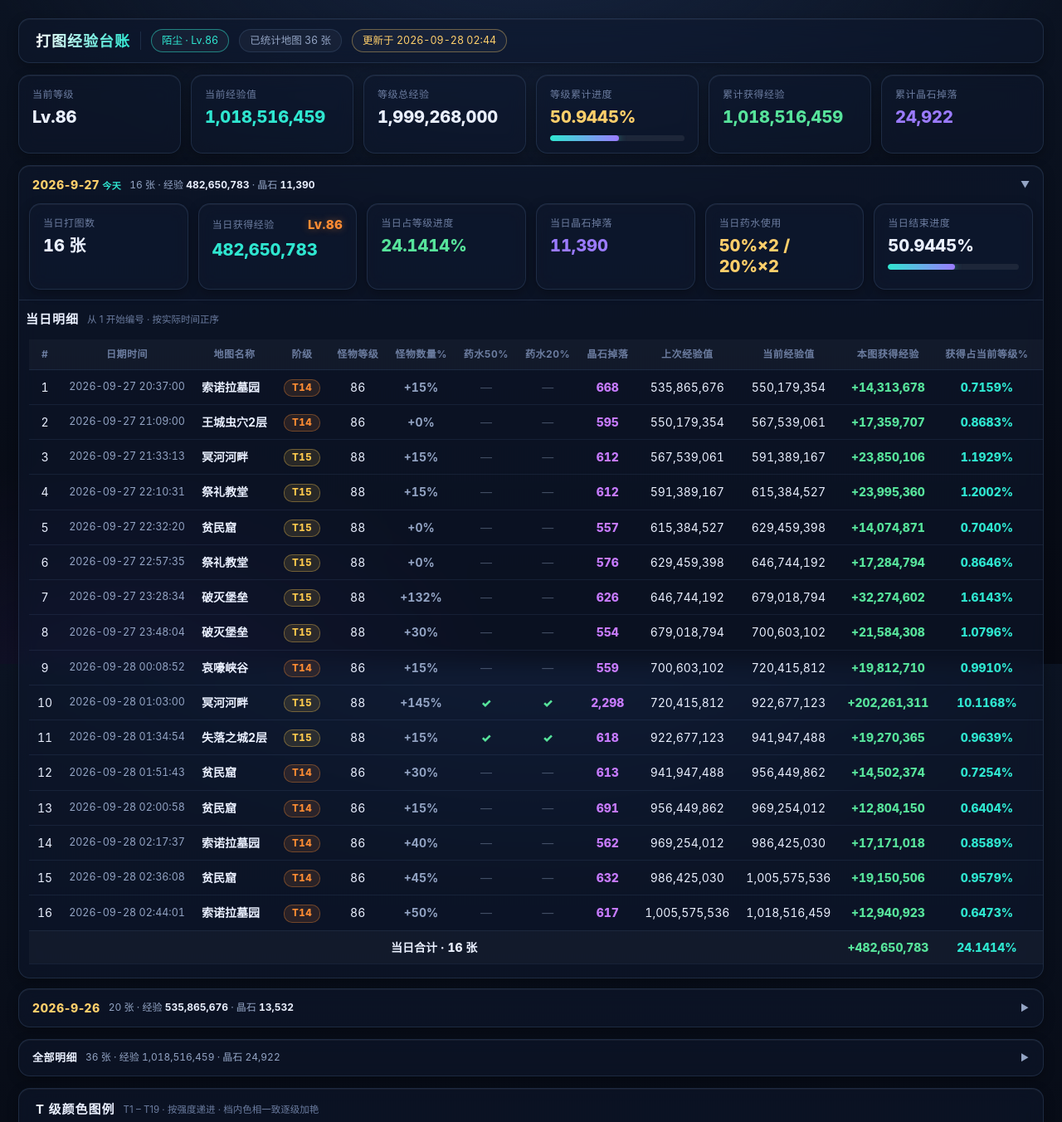
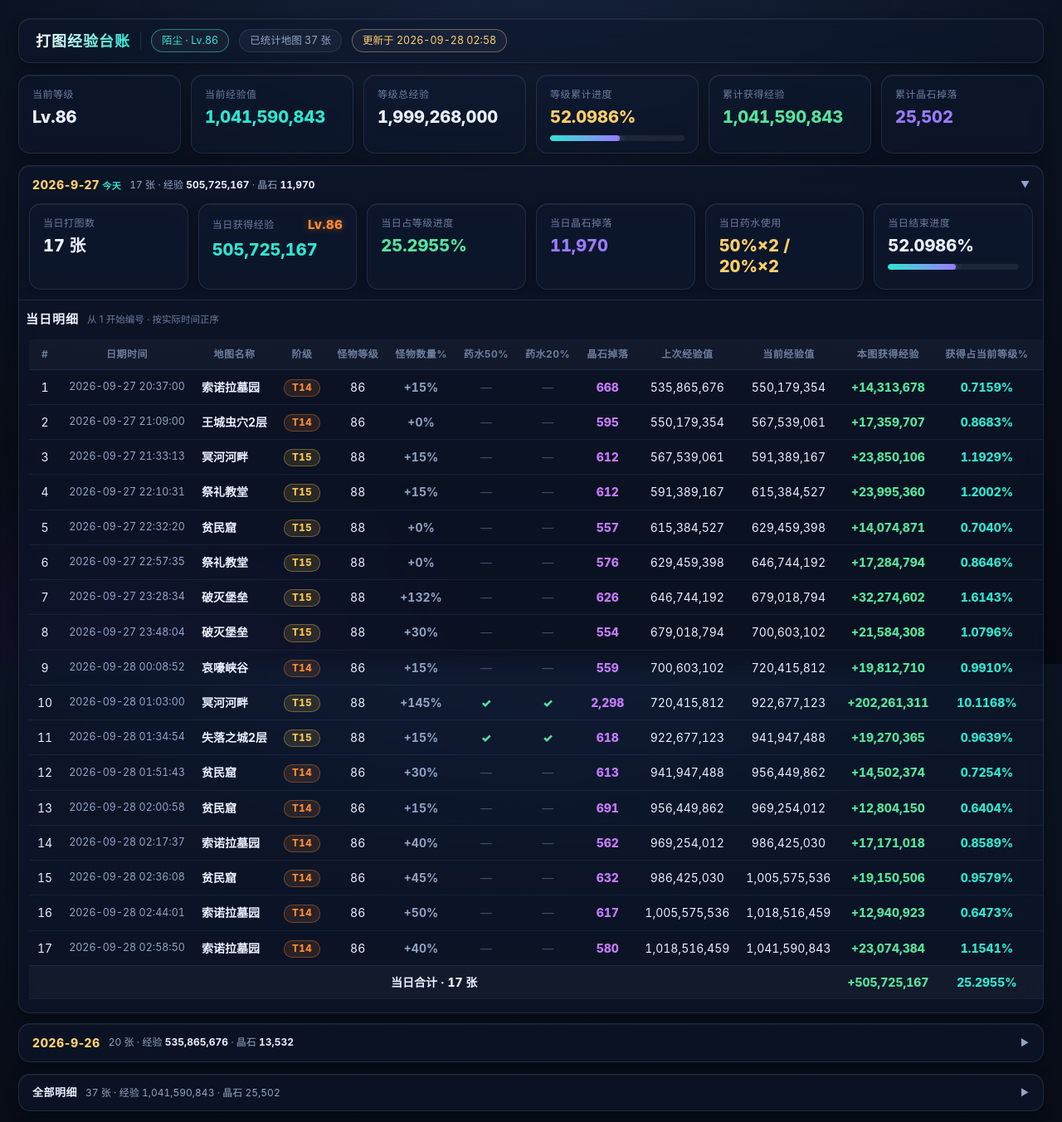
Before and after one commit to dycxlcvxv00/baozhan-game, a website: page index-xp.html in a window 1280 px wide. Shown: the top 1352 px of the page at 83% size. Drawn offline with Linux system fonts and the light colour scheme.

Commit message:
经验台账：新增第37条 T14索诺拉墓园 怪物86级 晶石580 进度52.0986%

```diff
--- a/index-xp.html
+++ b/index-xp.html
@@ -248,7 +248,7 @@
 <script>
 /* ============ 数据区：追加记录只改这里 ============ */
 const LEVEL_TOTAL = 1999268000;          // 86 级升级所需总经验
-const UPDATED_AT  = '2026-09-28 02:44';
+const UPDATED_AT  = '2026-09-28 02:58';
 
 /* dt 为统计时刻，精确到分秒；
    #1 为 86 级首张统计图按 0 起点计；前两条分秒为补记时刻 */
@@ -432,6 +432,11 @@ const XP_RECORDS = [
     map:'索诺拉墓园', tier:'T14', mobLv:86, mobQty:50,
     pot50:false, pot20:false, stones:617,
     prev:1005575536, cur:1018516459, note:'' },
+
+  { dt:'2026-09-28 02:58:50', role:'陌尘', level:86,
+    map:'索诺拉墓园', tier:'T14', mobLv:86, mobQty:40,
+    pot50:false, pot20:false, stones:580,
+    prev:1018516459, cur:1041590843, note:'' },
 ];
 /* ============ 以下为渲染逻辑，通常不用改 ============ */
 
```
